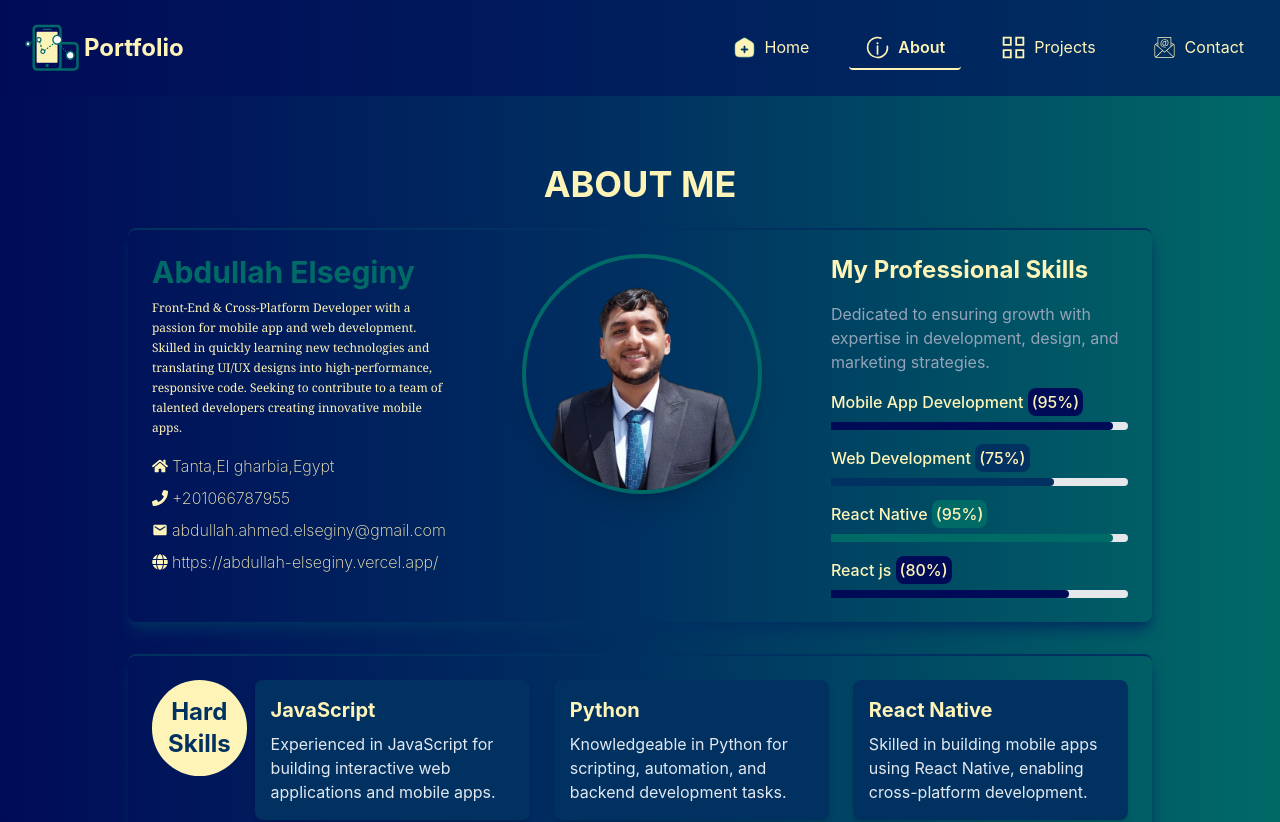
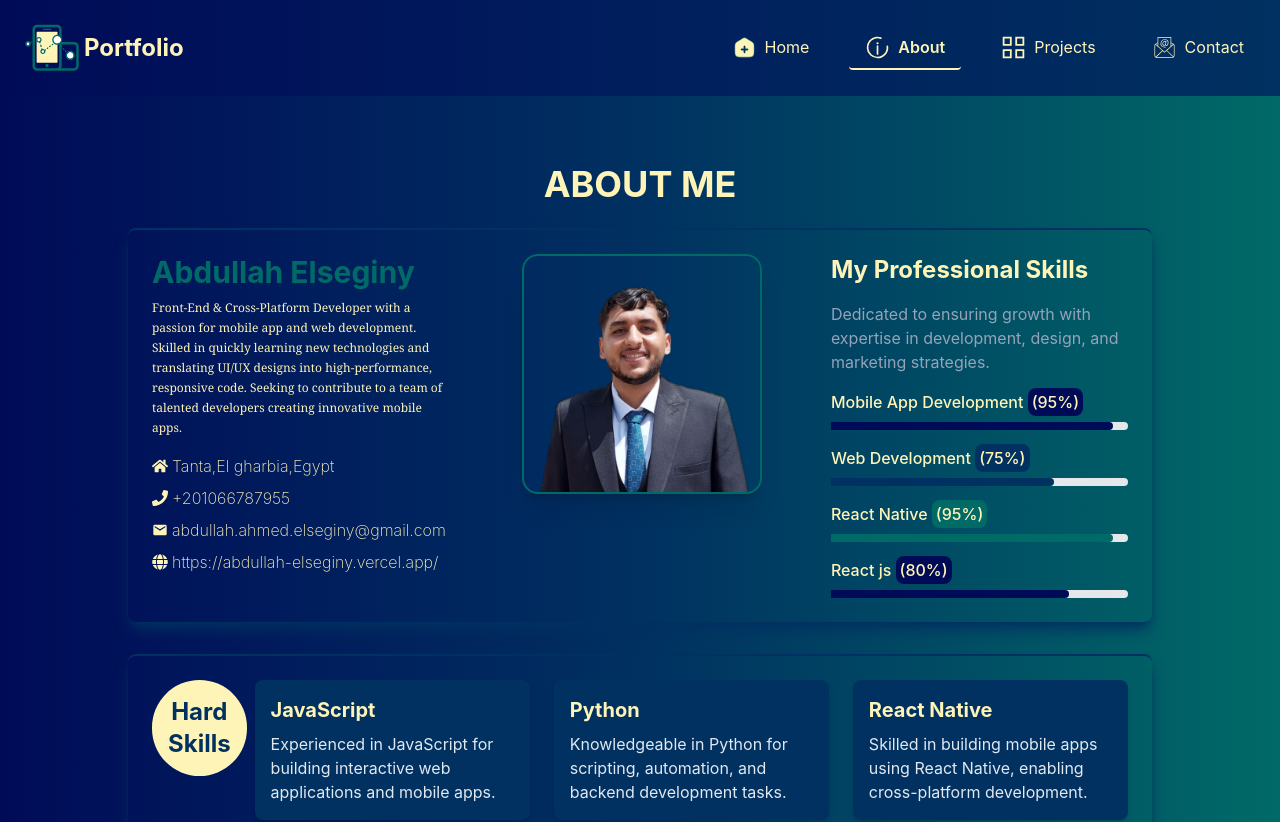
Before and after one commit to Abdullah-Elseginy/Myportfolio, a React (Create React App) app: page /about in a window 1280 px wide. Shown: the top 822 px of the page. Built offline with nearby package versions, Linux system fonts and the light colour scheme.

Commit message:
update photo style

```diff
--- a/src/screens/About/index.jsx
+++ b/src/screens/About/index.jsx
@@ -9,6 +9,7 @@ import MyProjects from "./MyProjects";
 import MyCertificates from "./MyCertificates";
 import MyEducation from "./MyEducation";
 import { Helmet } from "react-helmet";
+import { motion } from "framer-motion";
 
 const About = () => {
   const [animatedSkills, setAnimatedSkills] = useState(
@@ -43,6 +44,15 @@ const About = () => {
       intervals.forEach(clearInterval); // Clear intervals on unmount
     };
   }, []);
+
+  // Inside your component:
+  const [showImage, setShowImage] = useState(false);
+
+  useEffect(() => {
+    const timer = setTimeout(() => setShowImage(true), 1500);
+    return () => clearTimeout(timer);
+  }, []);
+
   return (
     <div className="min-h-screen flex flex-col items-center py-10 ">
       <h1 className="text-light-pink text-4xl font-bold mb-6 mt-7">ABOUT ME</h1>
@@ -88,12 +98,51 @@ const About = () => {
         </div>
 
         {/* Center Section */}
-        <div className="my-6 md:my-0 mx-10 md:w-1/3">
-          <img
-            src={MyImage}
-            alt="Your Name"
-            className="rounded-full border-4 object-cover transition-transform duration-500  hover:scale-110 hover:rotate-6 hover:shadow-xl border-mint-green shadow-xl  w-48 h-48 md:w-60 md:h-60 mx-auto"
-          />
+        <div className="my-6 md:my-0 mx-10 md:w-1/3 flex justify-center items-center relative w-full h-60">
+          {!showImage ? (
+            <motion.svg
+              width="160"
+              height="160"
+              viewBox="0 0 200 200"
+              className="absolute"
+            >
+              <motion.ellipse
+                cx="100"
+                cy="100"
+                rx="80"
+                ry="30"
+                stroke="#06b6d4"
+                strokeWidth="1"
+                fill="none"
+                initial={{ rotate: 0 }}
+                animate={{ rotate: 360 }}
+                transition={{ repeat: Infinity, duration: 2, ease: "linear" }}
+                style={{ transformOrigin: "center" }}
+              />
+              <motion.ellipse
+                cx="100"
+                cy="100"
+                rx="30"
+                ry="80"
+                stroke="#06b6d4"
+                strokeWidth="1"
+                fill="none"
+                initial={{ rotate: 0 }}
+                animate={{ rotate: -360 }}
+                transition={{ repeat: Infinity, duration: 2, ease: "linear" }}
+                style={{ transformOrigin: "center" }}
+              />
+            </motion.svg>
+          ) : (
+            <motion.img
+              src={MyImage}
+              alt="Your Name"
+              initial={{ opacity: 0, scale: 0.7 }}
+              animate={{ opacity: 1, scale: 1 }}
+              transition={{ duration: 0.6 }}
+              className="rounded-2xl border-2 object-cover transition-transform duration-500 hover:scale-110 hover:rotate-6 hover:shadow-xl border-mint-green shadow-xl w-48 h-48 md:w-60 md:h-60 mx-auto hover:shadow-cyan-500/50"
+            />
+          )}
         </div>
 
         {/* Right Section */}
--- a/src/screens/Home/SectionOne/index.jsx
+++ b/src/screens/Home/SectionOne/index.jsx
@@ -34,7 +34,7 @@ function SectionOne() {
               rx="80"
               ry="30"
               stroke="#06b6d4"
-              strokeWidth="4"
+              strokeWidth="1"
               fill="none"
               initial={{ rotate: 0 }}
               animate={{ rotate: 360 }}
@@ -47,7 +47,7 @@ function SectionOne() {
               rx="30"
               ry="80"
               stroke="#06b6d4"
-              strokeWidth="4"
+              strokeWidth="1"
               fill="none"
               initial={{ rotate: 0 }}
               animate={{ rotate: -360 }}
@@ -62,7 +62,7 @@ function SectionOne() {
             transition={{ duration: 0.8 }}
             src={MyImage}
             alt="ProfilePicture"
-            className="rounded-full w-full h-full object-cover shadow-2xl border-4 border-cyan-600 transition-transform duration-500 hover:scale-105 hover:rotate-3 hover:shadow-cyan-500/50"
+            className="rounded-2xl w-full h-full object-cover shadow-2xl border-2 border-cyan-600 transition-transform duration-1000 hover:scale-105 hover:rotate-3 hover:shadow-cyan-500/50"
           />
         )}
       </div>
@@ -84,10 +84,11 @@ function SectionOne() {
         {/* About Me Section */}
         <section className="px-6 py-12 text-center">
           <h2
-            className={`text-3xl font-thin font-mono mb-6 text-blue ${styles.heartbeat2}`}
+            className={`text-3xl font-bold mb-6 text-light-pink underline decoration-cyan-500 underline-offset-8 ${styles.heartbeat2}`}
           >
             About Me
           </h2>
+
           <p
             className={`text-lg max-w-3xl mx-auto text-light-pink ${styles.heartbeat2}`}
           >
```
